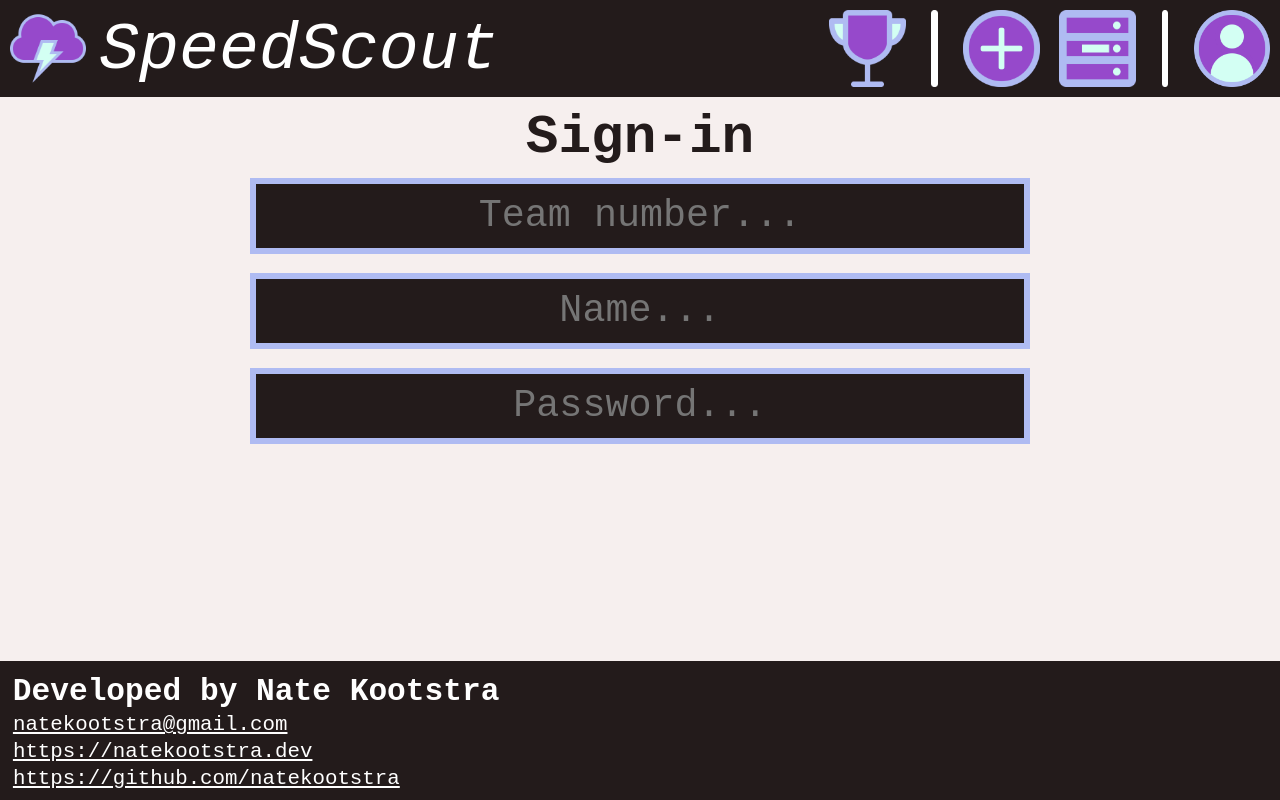
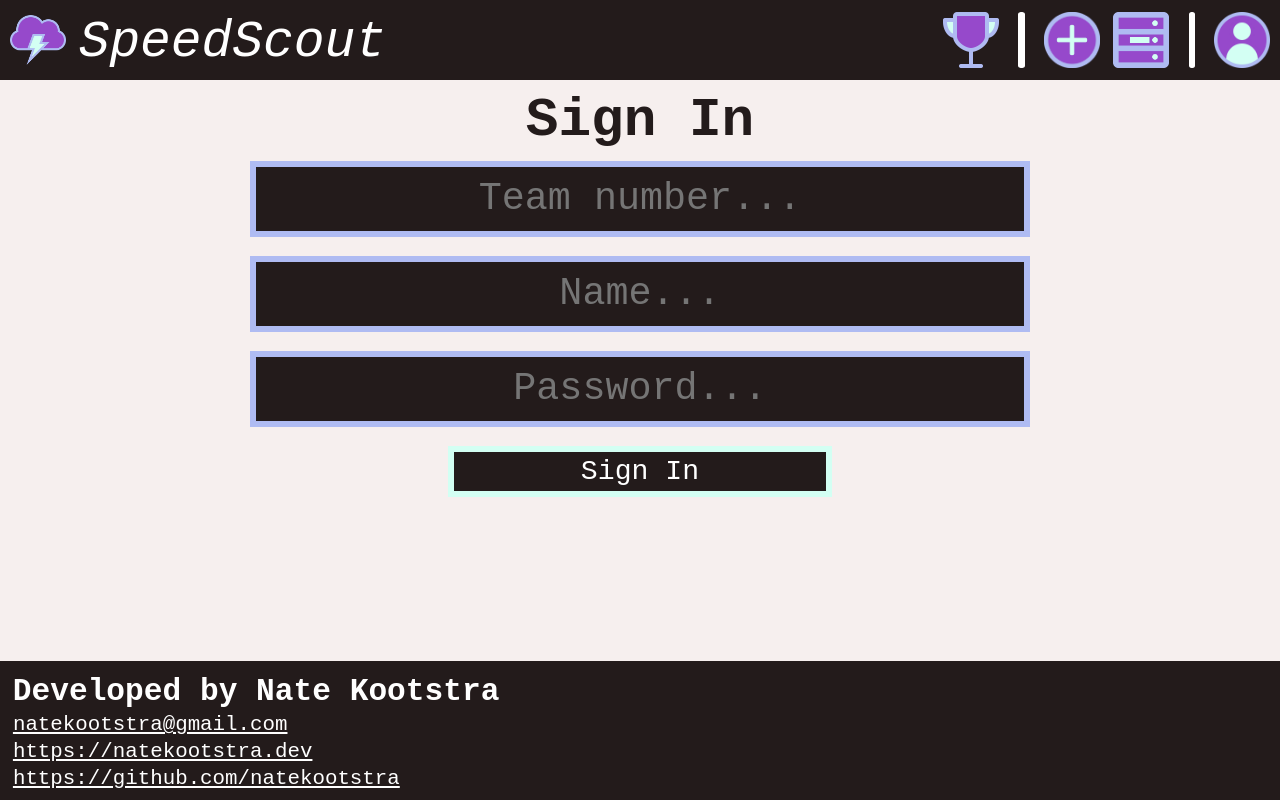
Before and after one commit to NateKootstra/RoboticsScoutingTool, a Flask app: page /signin in a window 1280 px wide. Run offline with Flask 3, Linux system fonts and the light colour scheme.

Commit message:
Improve styles again.

```diff
--- a/static/css/base/navbar.css
+++ b/static/css/base/navbar.css
@@ -12,7 +12,7 @@ nav cite {
     margin-top: 0.25vw;
     margin-left: 0.25vw;
     color: rgb(255, 255, 255);
-    font-size: 5.2vw;
+    font-size: 4vw;
 }
 
 nav div.title {
@@ -26,22 +26,22 @@ nav div.icons {
 }
 
 nav div.icons img {
-    margin-left: 1.5vw;
-    height: 6vw;
-    width: 6vw;
+    margin-left: 1vw;
+    height: 4.4vw;
+    width: 4.4vw;
     display: inline;
 }
 
 nav div.icons img.divider {
     width: 0.5vw;
-    margin-left: 2vw;
+    margin-left: 1.5vw;
     margin-right: 0.5vw;
     overflow: hidden;
 }
 
 nav div.title img {
-    height: 6vw;
-    width: 6vw;
+    height: 4.4vw;
+    width: 4.4vw;
     margin-right: 0.75vw;
     display: inline;
 }
--- a/static/css/signin/input.css
+++ b/static/css/signin/input.css
@@ -6,3 +6,17 @@ input {
 
     font-size: 3vw;
 }
+
+button {
+    width: 30vw;
+    height: 4vw;
+
+    margin-bottom: 1.5vw;
+
+    font-size: 2.2vw;
+    text-align: center;
+
+    background-color: #231b1b;
+    color: #ffffff;
+    border: 0.5vw solid #d3fff3;
+}
--- a/templates/signin.html
+++ b/templates/signin.html
@@ -5,7 +5,7 @@
 {% endblock %}
 
 {% block subtitle %}
-<h2>Sign-in</h2>
+<h2>Sign In</h2>
 {% endblock %}
 
 {% block content %}
@@ -13,5 +13,7 @@
     <input type="text" placeholder="Team number..."></input>
     <input type="text" placeholder="Name..."></input>
     <input type="password" placeholder="Password..."></input>
+    <br>
+    <button>Sign In</button>
 </div>
 {% endblock %}
```
Also changed, not shown: 1 other file.
